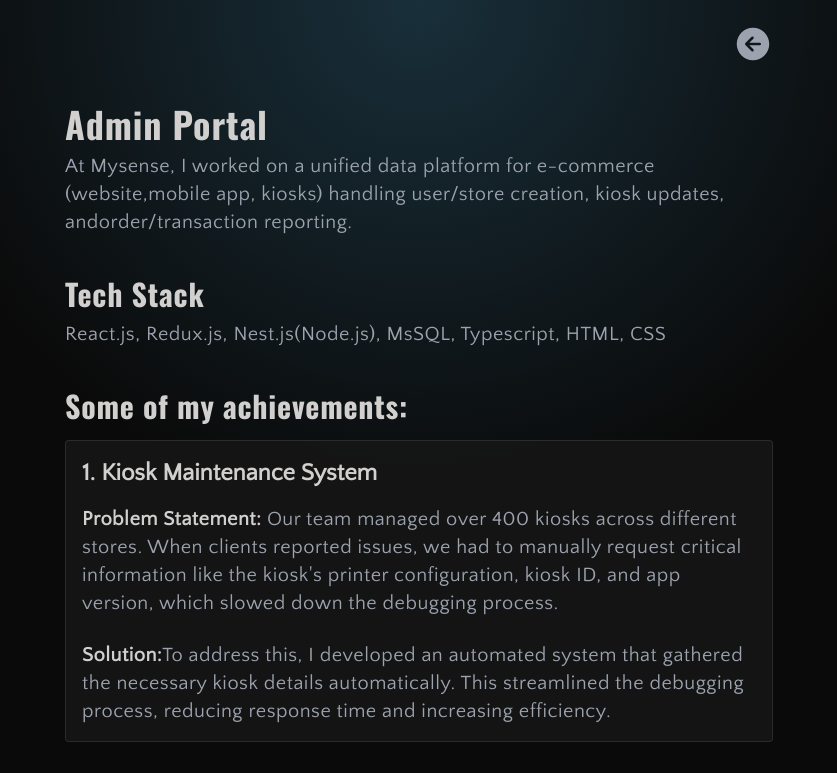
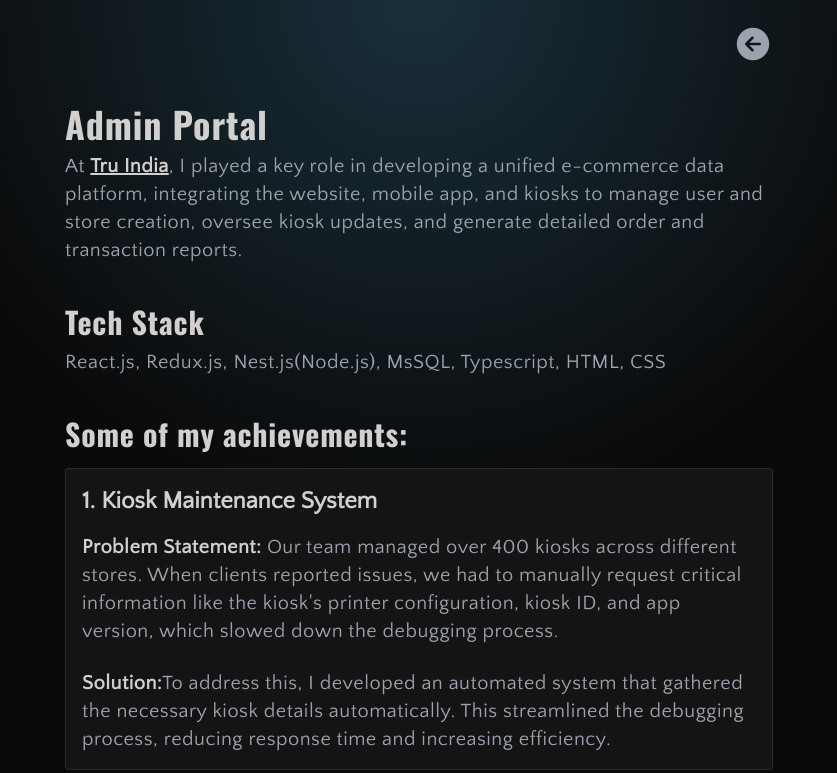
Before and after one commit to ankurmehta102/portfolio, a React (Vite) app: page /projects/admin-portal in a window 1280 px wide. Shown: the top 773 px of the page, without its empty margins (221-1058 px from the left). Built offline with nearby package versions, Linux system fonts and the light colour scheme.

Commit message:
content update

```diff
--- a/src/components/layout/MainLayout.tsx
+++ b/src/components/layout/MainLayout.tsx
@@ -2,7 +2,7 @@
 
 function MainLayout({ children }: { children: React.ReactNode }) {
   return (
-    <div className="flex min-h-screen w-full justify-center   bg-rg-background py-6 ">
+    <div className="flex min-h-screen w-full justify-center   bg-rg-background px-1 py-6 laptop:px-0 ">
       <div className="flex w-full max-w-[740px] flex-col items-center justify-start px-1 ">
         {children}
 
--- a/src/components/section/ProjectInfo.tsx
+++ b/src/components/section/ProjectInfo.tsx
@@ -2,16 +2,17 @@
 import Heading from "../ui/Heading";
 import Button from "../ui/Button";
 import { motion } from "framer-motion";
+import { projectId } from "../../types";
 
 interface ProjectInfoProps {
   title: string;
   description: string;
+  id: string;
   link?: string;
 }
 
-function ProjectInfo({ title, description, link }: ProjectInfoProps) {
+function ProjectInfo({ title, description, link, id }: ProjectInfoProps) {
   const handleClick = () => {
-    console.log("Github button clicked.");
     window.open(link, "_blank");
   };
   return (
@@ -26,7 +27,20 @@
       }}
     >
       <Heading variant="Heading">{title}</Heading>
-      <Text liteText={true} className="mt-2 text-pretty leading-height-3">
+      <Text liteText={true} className="mt-2  text-pretty leading-height-3">
+        {id !== projectId.gallery && (
+          <span>
+            At{" "}
+            <a
+              href="https://www.linkedin.com/company/tru-india/"
+              target="_blank"
+              className="font-bold text-white underline"
+            >
+              Tru India
+            </a>
+            ,{" "}
+          </span>
+        )}
         {description}
       </Text>
       {link && (
--- a/src/components/section/TaskSection.tsx
+++ b/src/components/section/TaskSection.tsx
@@ -60,12 +60,12 @@
   listStyle,
 }: TaskProps) => {
   return (
-    <div className=" border-border space-y-4 rounded border bg-background-secondary p-4">
+    <div className=" space-y-4 rounded border border-border bg-background-secondary p-4">
       {taskHeading && (
         <h1 className=" text-2xl font-bold text-white">{taskHeading}</h1>
       )}
       <ul
-        className={`${listStyle && "list-outside  list-disc pl-2"} space-y-3`}
+        className={`${listStyle && "list-outside  list-disc py-2 pl-4"} space-y-3`}
       >
         {taskDescription.map((listData) => (
           <Text liteText={true} className="leading-height-3">
@@ -79,7 +79,7 @@
 
 function Task({ data: { taskHeading, taskDescription } }: TaskProps) {
   return (
-    <div className=" border-border space-y-4 rounded border bg-background-secondary p-4">
+    <div className=" space-y-4 rounded border border-border bg-background-secondary p-4">
       {" "}
       {taskHeading && (
         <h1 className=" text-2xl font-bold text-white">{taskHeading}</h1>
--- a/src/data.ts
+++ b/src/data.ts
@@ -16,7 +16,7 @@
   id: 1,
   title: "Admin Portal",
   description:
-    "At Mysense, I worked on a unified data platform for e-commerce (website,mobile app, kiosks) handling user/store creation, kiosk updates, andorder/transaction reporting.",
+    "I played a key role in developing a unified e-commerce data platform, integrating the website, mobile app, and kiosks to manage user and store creation, oversee kiosk updates, and generate detailed order and transaction reports.",
   techStack:
     "React.js, Redux.js, Nest.js(Node.js), MsSQL, Typescript, HTML, CSS",
   link: "",
@@ -42,7 +42,7 @@
   id: 2,
   title: "Order Management System",
   description:
-    "At Mysense, I worked on a unified data platform for e-commerce (website,mobile app, kiosks) handling user/store creation, kiosk updates, andorder/transaction reporting.",
+    "I worked on an Order Management System that manages an order's entire lifecycle, from the initial placement to the final fulfilment. Orders were received from three sources: website, mobile app, and the kiosk app.",
   techStack:
     "React.js, Redux.js, Nest.js(Node.js), MsSQL, Typescript, HTML, CSS",
   link: "",
@@ -68,9 +68,9 @@
 };
 export const ImageGalleryData = {
   id: 3,
-  title: "Image Gallery",
+  title: "PicSafe",
   description:
-    "At Mysense, I worked on a unified data platform for e-commerce (website,mobile app, kiosks) handling user/store creation, kiosk updates, andorder/transaction reporting.",
+    "This is my personal project, a collection of APIs designed to efficiently store and manage images. It focuses on providing a robust solution for handling images in a scalable and organized manner.",
   techStack:
     "React.js, Redux.js, Nest.js(Node.js), MsSQL, Typescript, HTML, CSS",
   link: "https://github.com/ankurmehta102/image-gallery-backend",
@@ -80,6 +80,7 @@
         "CDN support.",
         "User registration and bulk images upload support.",
         "Role based authentication and authorization.",
+        "Environment file validation and all best practices are being followed.",
       ],
     },
   ],
@@ -90,7 +91,7 @@
     id: 2,
     projectTitle: "Order Management System",
     description:
-      "A web application to oversee the complete order lifecycle, from initial placement to final fulfillment.",
+      "A web application for managing the entire order lifecycle, from placement to fulfillment.",
     logo: orderManagement,
     path: "projects/order-management",
   },
--- a/src/pages/ProjectDescriptionPage.tsx
+++ b/src/pages/ProjectDescriptionPage.tsx
@@ -47,6 +47,7 @@
         <ProjectInfo
           title={projectData.title}
           description={projectData.description}
+          id={projectId}
           link={projectData.link}
         />
         <TechStack techStack={projectData.techStack} />
```
